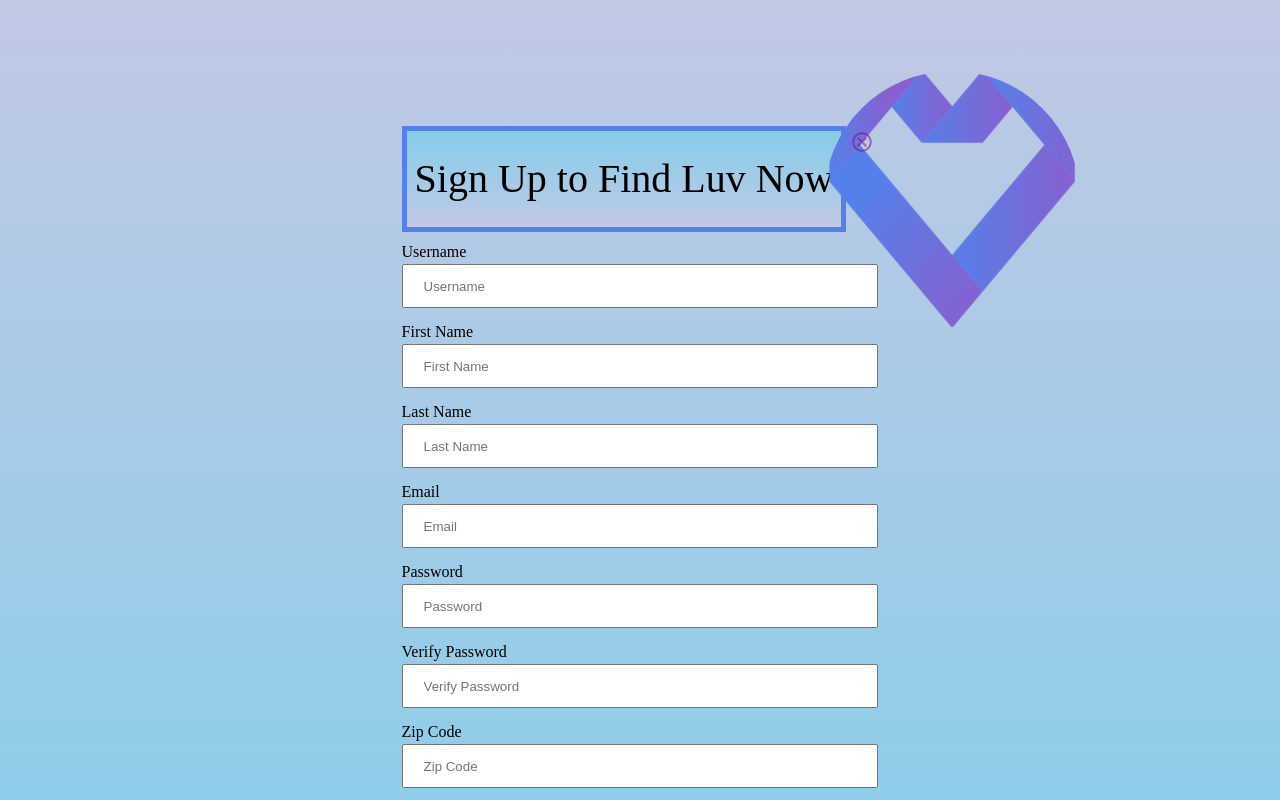
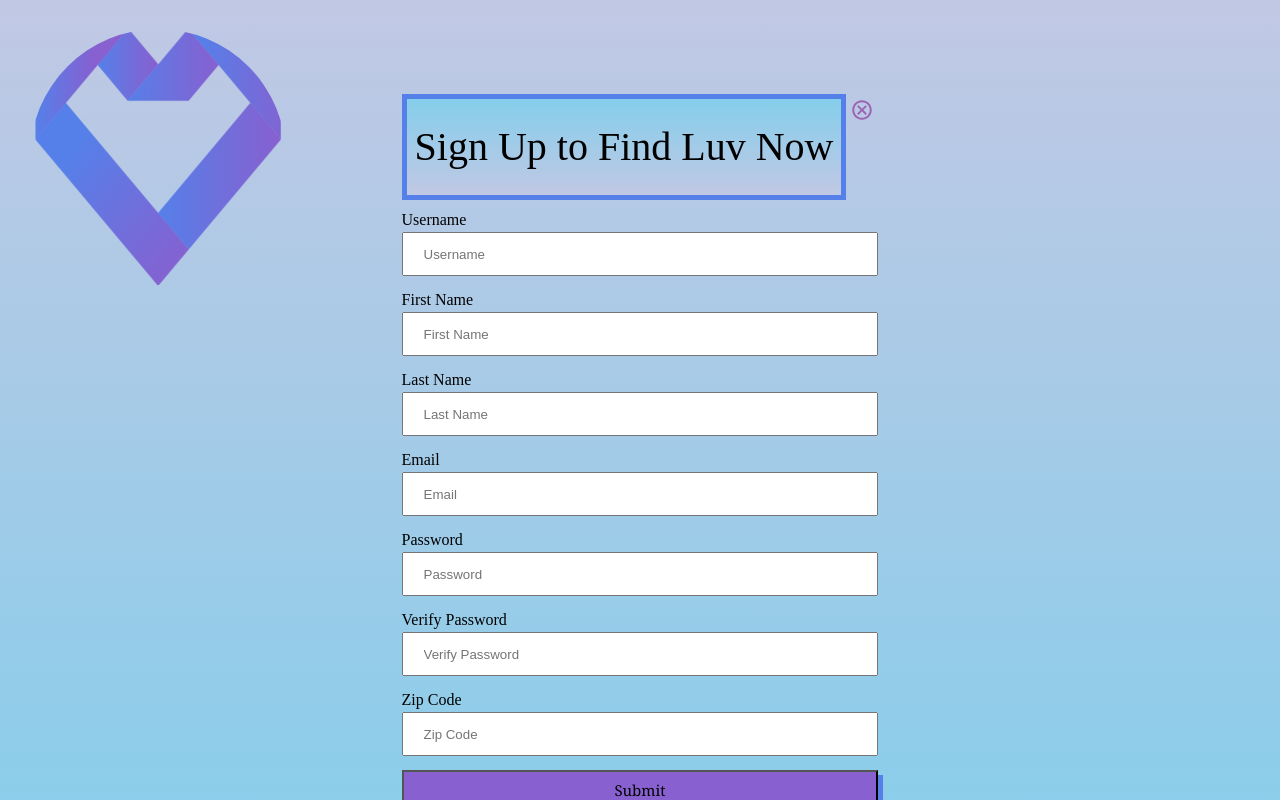
Before and after one commit to bobbygrdn/dating-app, a React (Create React App) app: page / in a window 1280 px wide. Both pictures are taken after a click on the button "Sign Up". Shown: the top 800 px of the page. Built offline with nearby package versions, Linux system fonts and the light colour scheme; a web font is replaced by a local one.

Commit message:
Last bit of Styling to logo and username.

```diff
--- a/src/ComponentStyles/CreateSlashLogin.css
+++ b/src/ComponentStyles/CreateSlashLogin.css
@@ -13,13 +13,13 @@
 
   text-align: center;
 
-  padding: 16.4rem;
+  padding: 7.7rem;
 }
 
 .heartLogo2 {
   position: absolute;
-  right: 220px;
-  margin-top: 85px;
+  left: 30px;
+  margin-top: 15px;
   border: none;
   padding: 0.5rem;
 }
@@ -125,13 +125,13 @@
   line-height: 1.5;
   place-content: center;
   text-align: center;
-  padding: 7.9rem;
+  padding: 5.9rem;
 }
 
 .heartLogo {
   position: absolute;
-  right: 200px;
-  margin-top: -55px;
+  left: 30px;
+  margin-top: -65px;
   border: none;
 }
 
--- a/src/Components/navbar/navbarStyles.css
+++ b/src/Components/navbar/navbarStyles.css
@@ -92,7 +92,7 @@ li {
   vertical-align: text-top;
   font-family: cursive;
   margin-left: 15px;
-  color: rgb(117, 90, 235);
-  text-shadow: 1px 1px 5px #555;
+  color: white;
+  text-shadow: 1px 1px 5px #041c25;
   /* font-weight: bold; */
 }
```
